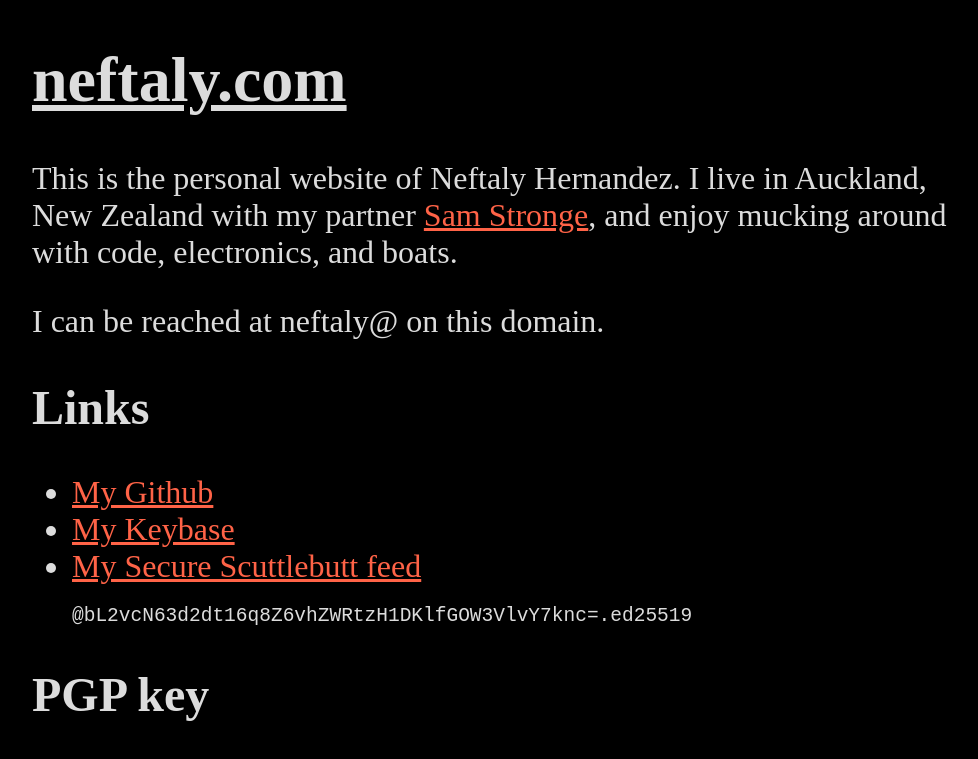
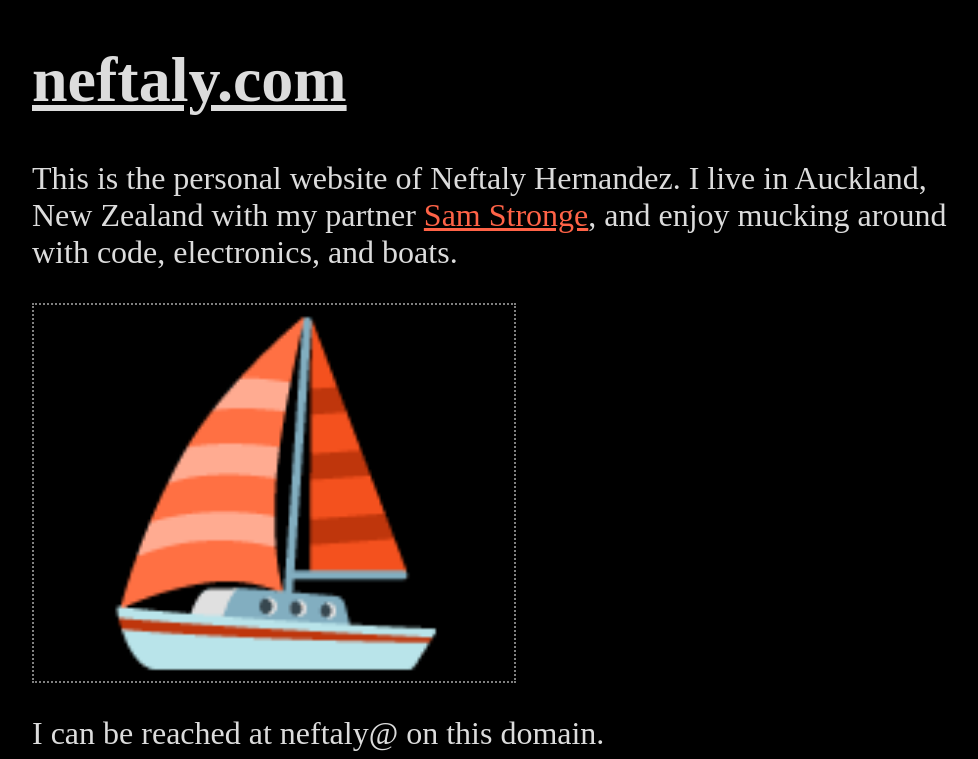
Before and after one commit to neftaly/neftaly.github.io, a plain HTML site: page index.html in a window 1280 px wide. Shown: the top 759 px of the page, without its empty margins (128-1106 px from the left). Drawn offline with Linux system fonts and the light colour scheme.

Commit message:
Add feature

```diff
--- a/index.html
+++ b/index.html
@@ -19,6 +19,13 @@
 			color: Gainsboro;
 		}
 
+		DIV#feature {
+			font-size: 10em;
+			border: 2px dotted Grey;
+			width: 1.5em;
+			text-align: center;
+		}
+
 		PRE {
 			font-size: 0.75em;
 		}
@@ -33,6 +40,7 @@
 	<A href="https://scholar.google.co.nz/citations?user=SoguyO4AAAAJ">Sam Stronge</A>,
 	and enjoy mucking around with code, electronics, and boats.
 </P>
+<DIV id="feature">⛵</DIV>
 <P>I can be reached at neftaly@ on this domain.</P>
 
 <H2>Links</H2>
```
